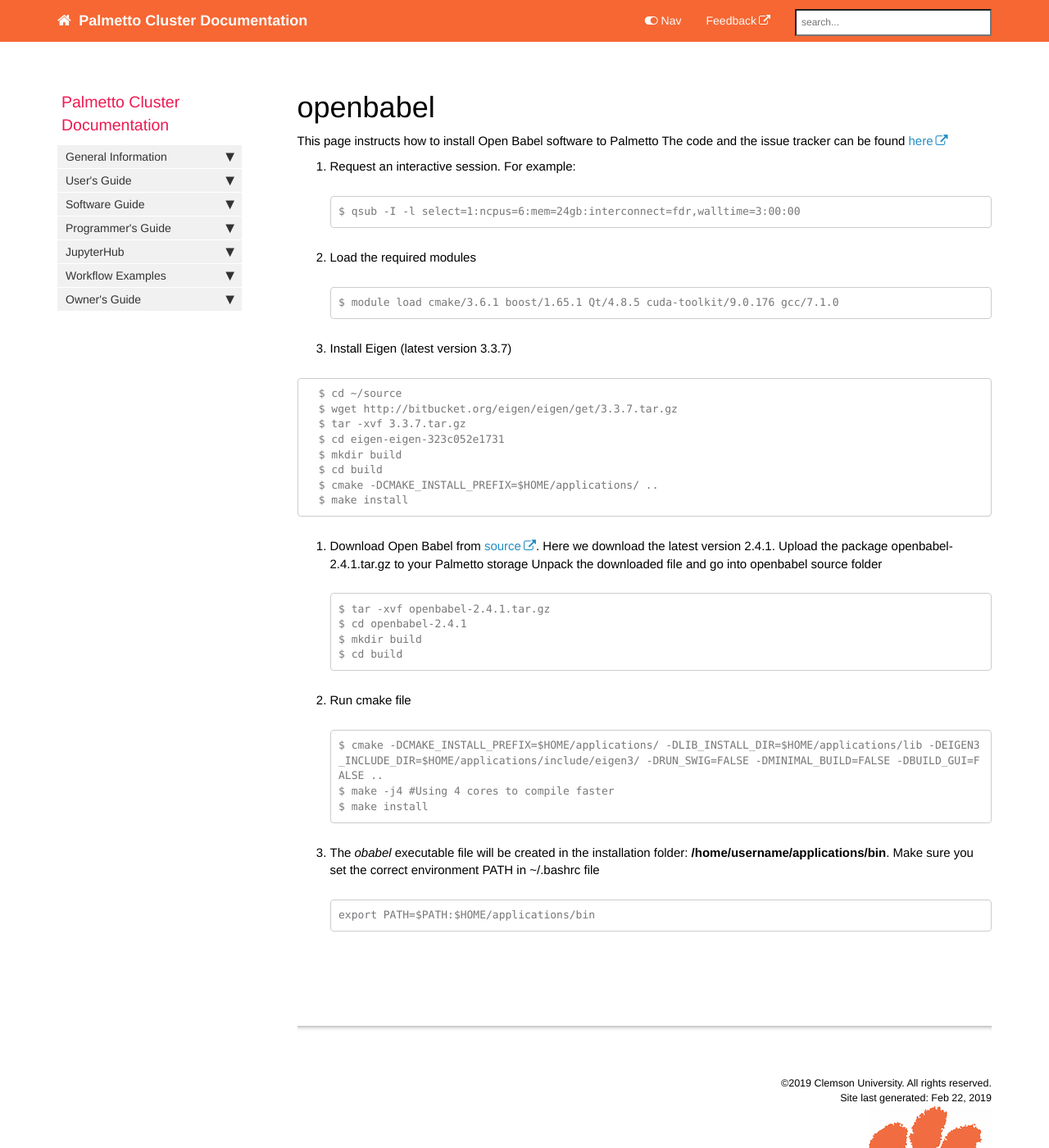
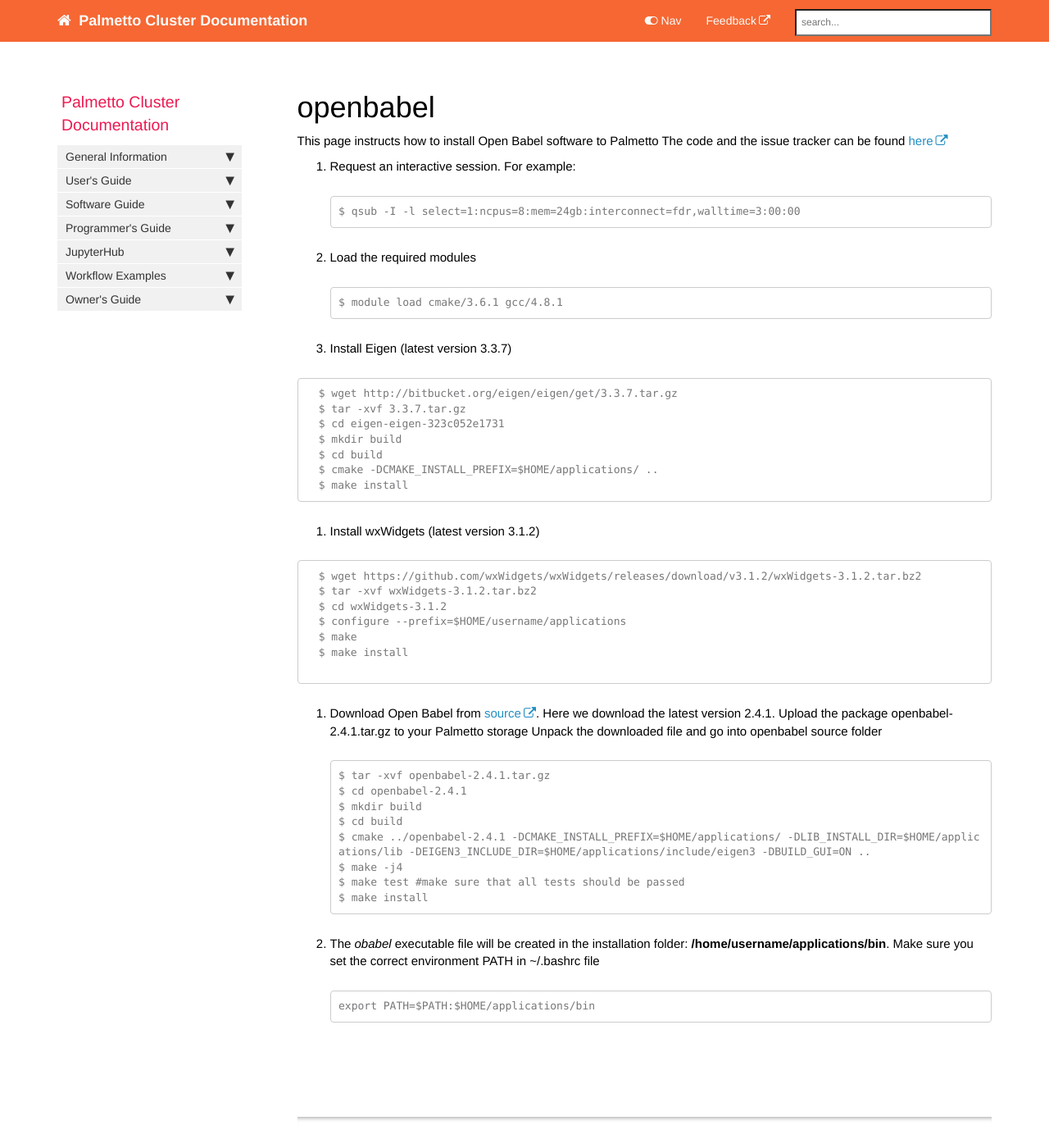
Before and after one commit to clemsonciti/palmetto-documentation, a Jekyll site: the page built from pages/documentation/software_openbabel.md, in a window 1280 px wide and 1400 px high. Shown: the whole window at 82% size. Built offline with Jekyll 4.4.1, drawn with Linux system fonts in a browser that asks for light colours; nearby versions of some CDN libraries; comment, search, counter and statistics services are not loaded.

Commit message:
Update software_openbabel.md

````diff
--- a/pages/documentation/software_openbabel.md
+++ b/pages/documentation/software_openbabel.md
@@ -11,19 +11,18 @@
 1. Request an interactive session. For example:
 
    ```
-   $ qsub -I -l select=1:ncpus=6:mem=24gb:interconnect=fdr,walltime=3:00:00
+   $ qsub -I -l select=1:ncpus=8:mem=24gb:interconnect=fdr,walltime=3:00:00
    ```
 
 1. Load the required modules
 
    ```
-   $ module load cmake/3.6.1 boost/1.65.1 Qt/4.8.5 cuda-toolkit/9.0.176 gcc/7.1.0
+   $ module load cmake/3.6.1 gcc/4.8.1
    ```
 
 1. Install Eigen (latest version 3.3.7)
 
   ```
-  $ cd ~/source
   $ wget http://bitbucket.org/eigen/eigen/get/3.3.7.tar.gz
   $ tar -xvf 3.3.7.tar.gz
   $ cd eigen-eigen-323c052e1731
@@ -31,6 +30,17 @@
   $ cd build
   $ cmake -DCMAKE_INSTALL_PREFIX=$HOME/applications/ ..
   $ make install
+  ```
+1. Install wxWidgets (latest version 3.1.2)
+
+  ```
+  $ wget https://github.com/wxWidgets/wxWidgets/releases/download/v3.1.2/wxWidgets-3.1.2.tar.bz2
+  $ tar -xvf wxWidgets-3.1.2.tar.bz2
+  $ cd wxWidgets-3.1.2
+  $ configure --prefix=$HOME/username/applications
+  $ make
+  $ make install
+
   ```
 
 1. Download Open Babel from [source](https://sourceforge.net/projects/openbabel/files/openbabel/2.4.1/openbabel-2.4.1.tar.gz/download).
@@ -43,13 +53,9 @@
    $ cd openbabel-2.4.1
    $ mkdir build
    $ cd build
-   ```
-
-1. Run cmake file
-
-   ```
-   $ cmake -DCMAKE_INSTALL_PREFIX=$HOME/applications/ -DLIB_INSTALL_DIR=$HOME/applications/lib -DEIGEN3_INCLUDE_DIR=$HOME/applications/include/eigen3/ -DRUN_SWIG=FALSE -DMINIMAL_BUILD=FALSE -DBUILD_GUI=FALSE ..
-   $ make -j4 #Using 4 cores to compile faster
+   $ cmake ../openbabel-2.4.1 -DCMAKE_INSTALL_PREFIX=$HOME/applications/ -DLIB_INSTALL_DIR=$HOME/applications/lib -DEIGEN3_INCLUDE_DIR=$HOME/applications/include/eigen3 -DBUILD_GUI=ON ..
+   $ make -j4
+   $ make test #make sure that all tests should be passed
    $ make install
    ```
 
````
